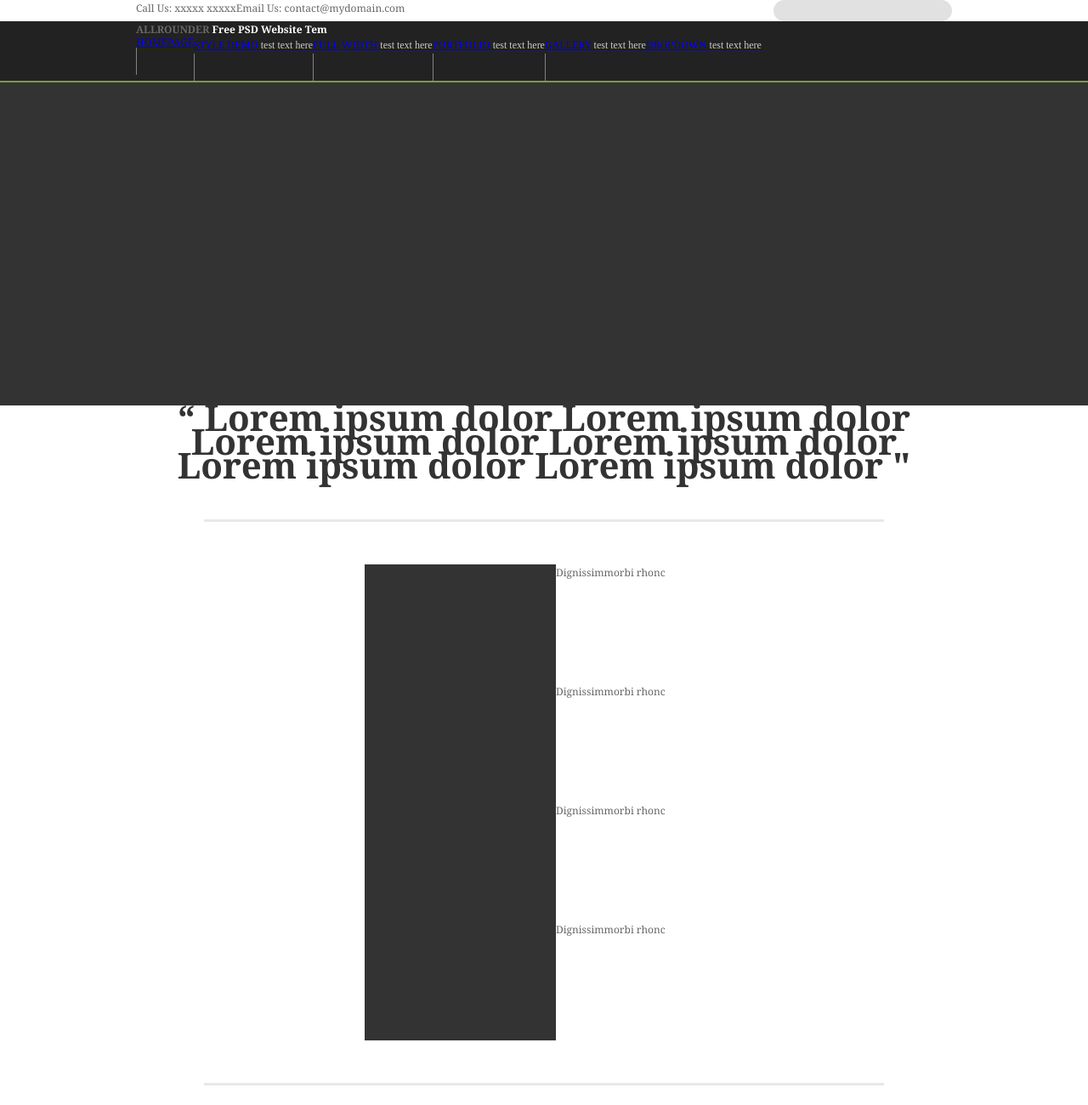
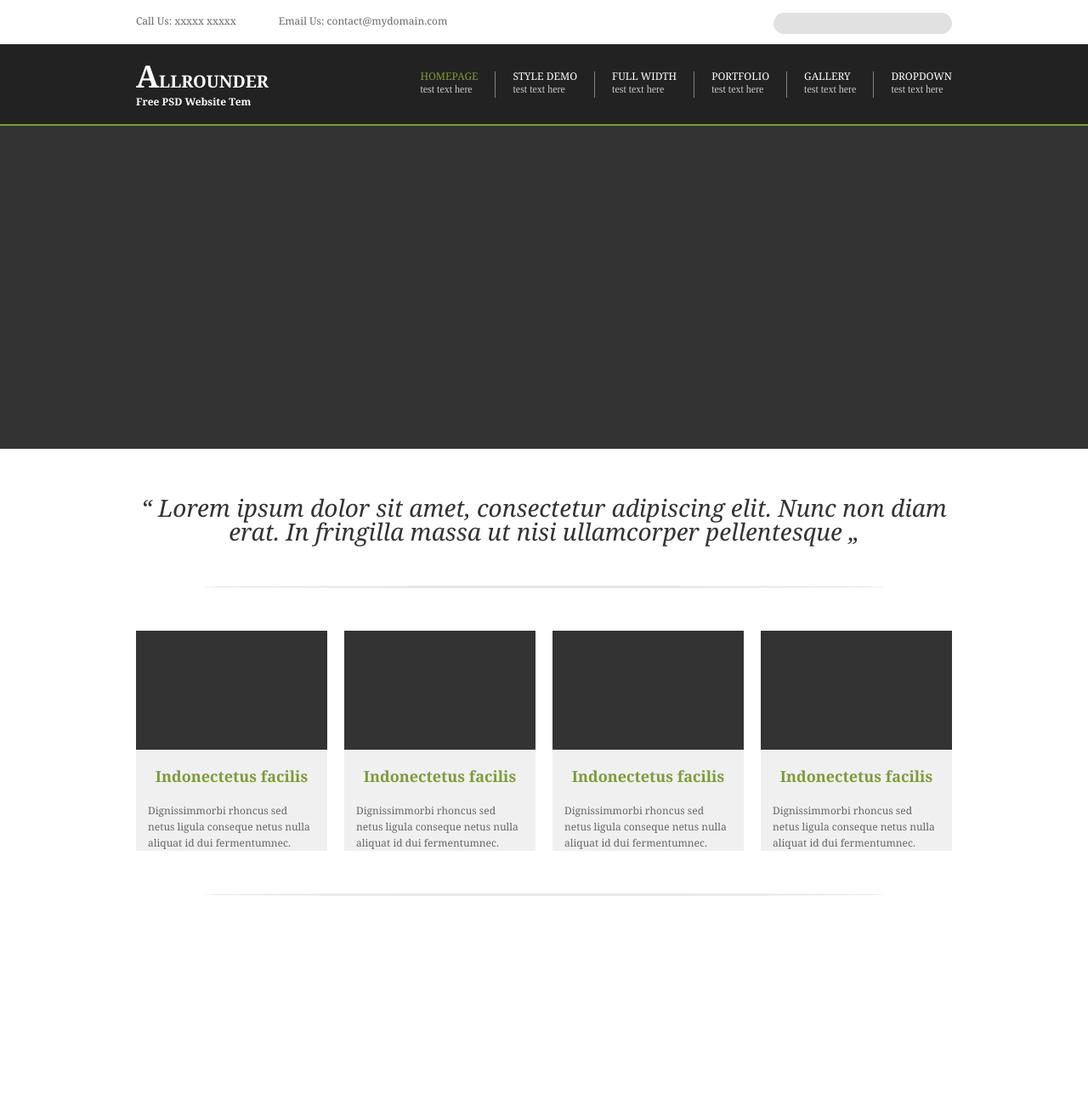
Before and after one commit to charkris/bog-first-exam, a plain HTML site: page index.html in a window 1280 px wide. Shown: the whole page at 85% size. After the commit the page ends 1104 px from the top, so only its background shows below. Drawn offline with Linux system fonts and the light colour scheme.

Commit message:
changed some style

```diff
--- a/index.html
+++ b/index.html
@@ -21,33 +21,42 @@
             </div>
             <div class="main-header">
                 <div class="container">
-                    <h1 class="main-heading">ALLROUNDER <span class="heading-sub-text">Free PSD Website Tem</span></h1>
-                    <div class="navigation-buttons">
+                    <div class="heading-and-nav">
+                        <div class="main-heading-txt">
+                            <h1 class="main-heading"><span class="main-heading-cap">A</span>LLROUNDER
+                                <div class="heading-sub-text">Free PSD Website Tem</span>
+                            </h1>
+
+                        </div>
+
+                        <nav class="navigation-buttons">
                             <ul class="nav-buttons">
                                 <li class="nav-btn">
-                                <a href="#">HOMEPAGE</a>
-                                <div class="btn-right-line"></div>
+                                    <a href="#" id="homepage">HOMEPAGE</a>
+                                    <div class="nav-btn-sub-txt">test text here</div>
                                 </li>
                                 <li class="nav-btn">
-                                <a href="#">STYLE DEMO <span class="nav-btn-sub-txt">test text here</span></a>
-                                <div class="btn-right-line"></div>
+                                    <a href="#">STYLE DEMO</a>
+                                    <div class="nav-btn-sub-txt">test text here</div>
                                 </li>
                                 <li class="nav-btn">
-                                <a href="#">FULL WIDTH <span class="nav-btn-sub-txt">test text here</span></a>
-                                <div class="btn-right-line"></div>
+                                    <a href="#">FULL WIDTH</a>
+                                    <div class="nav-btn-sub-txt">test text here</div>
                                 </li>
                                 <li class="nav-btn">
-                                <a href="#">PORTFOLIO <span class="nav-btn-sub-txt">test text here</span></a>
-                                <div class="btn-right-line"></div>
+                                    <a href="#">PORTFOLIO</a>
+                                    <div class="nav-btn-sub-txt">test text here</div>
                                 </li>
                                 <li class="nav-btn">
-                                <a href="#">GALLERY <span class="nav-btn-sub-txt">test text here</span></a>
-                                <div class="btn-right-line"></div>
+                                    <a href="#">GALLERY</a>
+                                    <div class="nav-btn-sub-txt">test text here</div>
                                 </li>
                                 <li class="nav-btn">
-                                <a href="#">DROPDOWN <span class="nav-btn-sub-txt">test text here</span></a>
+                                    <a href="#">DROPDOWN</a>
+                                    <div class="nav-btn-sub-txt">test text here</div>
                                 </li>
                             </ul>
+                        </nav>
                     </div>
                 </div>
             </div>
@@ -55,7 +64,6 @@
         </header>
 
         <main>
-
             <section class="slider-section">
                 <div class="container">
 
@@ -66,7 +74,9 @@
                 <div class="container">
                     <div class="shout-and-splitter">
                         <div class="shout">
-                            <h2>“ Lorem ipsum dolor Lorem ipsum dolor Lorem ipsum dolor Lorem ipsum dolor Lorem ipsum dolor Lorem ipsum dolor " </h2>
+                            <h2 class="shout-heading"><i>“ Lorem ipsum dolor sit amet, consectetur adipiscing elit. Nunc non diam
+                                erat. In fringilla massa ut nisi ullamcorper pellentesque „</i>
+                            </h2>
                         </div>
                         <div class="splitter"></div>
                     </div>
@@ -75,23 +85,45 @@
 
             <section class="latest-work">
                 <div class="container">
-                    <div class="works-and-splitter">
+                    <div class="works-wrapper">
                         <div class="works">
                             <div class="works-img"></div>
-                            <div class="work-txt">Dignissimmorbi rhonc</div>
+                            <article class="work-article">
+                                <h3 class="work-heading">Indonectetus facilis</h3>
+                                <div class="work-txt">Dignissimmorbi rhoncus sed netus ligula conseque
+                                    netus nulla aliquat id dui fermentumnec.
+                                </div>
+                            </article>
                         </div>
                         <div class="works">
                             <div class="works-img"></div>
-                            <div class="work-txt">Dignissimmorbi rhonc</div>
+                            <article class="work-article">
+                                <h3 class="work-heading">Indonectetus facilis</h3>
+                                <div class="work-txt">Dignissimmorbi rhoncus sed netus ligula conseque
+                                    netus nulla aliquat id dui fermentumnec.
+                                </div>
+                            </article>
                         </div>
                         <div class="works">
                             <div class="works-img"></div>
-                            <div class="work-txt">Dignissimmorbi rhonc</div>
+                            <article class="work-article">
+                                <h3 class="work-heading">Indonectetus facilis</h3>
+                                <div class="work-txt">Dignissimmorbi rhoncus sed netus ligula conseque
+                                    netus nulla aliquat id dui fermentumnec.
+                                </div>
+                            </article>
                         </div>
                         <div class="works">
                             <div class="works-img"></div>
-                            <div class="work-txt">Dignissimmorbi rhonc</div>
+                            <article class="work-article">
+                                <h3 class="work-heading">Indonectetus facilis</h3>
+                                <div class="work-txt">Dignissimmorbi rhoncus sed netus ligula conseque
+                                    netus nulla aliquat id dui fermentumnec.
                                 </div>
+                            </article>
+                        </div>
+                    </div>
+                    <div class="lower-splitter">
                         <div class="splitter"></div>
                     </div>
                 </div>
@@ -103,7 +135,6 @@
                     <div class="services"></div>
                 </div>
             </section>
-
         </main>
 
         <footer>
--- a/styles.css
+++ b/styles.css
@@ -11,15 +11,21 @@
 
 :root {
     --shout-margin: 50px 0;
+    --font-px: 12px;
+    --main-font: "Georgia";
 }
 
 /** HEADER **/
 
 .top-header-text {
-    font-size: 12px;
+    font-size: var(--font-px);
     line-height: 19px;
     color: #696969;
     font-family: "Georgia";
+}
+
+.header-contact {
+    margin-right: 50px
 }
 
 .header-search {
@@ -28,11 +34,13 @@
     border-radius: 13px;
     background-color: #e1e1e1;
     border: none;
+    outline: none;
 }
 
 .top-header-wrapper {
     display: flex;
     justify-content: space-between;
+    padding: 15px 0 12px 0;
 }
 
 .top-header-text {
@@ -45,17 +53,28 @@
 }
 
 .main-heading {
-    font-size: 12px;
-    line-height: 19px;
-    color: #696969;
-    font-family: "Georgia";
+    font-size: 20px;
+    line-height: 36px;
+    color: #ffffff;
+    font-family: var(--main-font);
+    margin: 20px 0;
+}
+
+.main-heading-cap {
+    font-size: 36px;
 }
 
 .heading-sub-text{
-    font-size: 12px;
+    font-size: var(--font-px);
     line-height: 12px;
     color: #ffffff;
-    font-family: "Georgia"
+    font-family: var(--main-font);
+}
+
+.heading-and-nav {
+    display: flex;
+    align-items: center;
+    justify-content: space-between;
 }
 
 .nav-buttons {
@@ -64,14 +83,28 @@
 }
 
 .nav-btn {
-    font-size: 12px;
+    display: flex;
+    flex-direction: column;
+    align-items: flex-start;
+    border-right: 1px solid #828282;
+    padding: 0 20px;
+}
+
+.nav-btn:last-child {
+    border: none;
+    padding-right: 0;
+}
+
+.nav-btn>a {
+    text-decoration: none;
+    font-size: var(--font-px);
     line-height: 12px;
-    color: #7c9c37;
-    font-family: "Georgia";
+    color: #ffffff;
+    font-family: var(--main-font);
 }
 
 .nav-btn-sub-txt {
-    font-size: 12px;
+    font-size: var(--font-px);
     line-height: 19px;
     color: #cccccc;
     font-family: "Ari";
@@ -81,6 +114,10 @@
     width: 1px;
     height: 32px;
     background-color: #828282;
+}
+
+#homepage {
+    color: #7c9c37;
 }
 
 /** SLIDER **/
@@ -96,12 +133,16 @@
     align-items: center;
 }
 
-.shout {
+/** SHOUT SECTION **/
+
+.shout-heading {
     font-size: 28px;
     line-height: 28px;
     color: #333333;
-    font-family: "Georgia";
+    font-family: var(--main-font);
     text-align: center;
+    font-weight: normal;
+    margin-top: 55px;
 }
 
 .splitter {
@@ -109,19 +150,19 @@
     height: 3px;
     background-color: #e8e8e8;
     margin: var(--shout-margin);
-
+    border-radius: 100%;
 }
 
 /** WORKS **/
 
-.works-and-splitter {
+.works-wrapper {
     display: flex;
-    flex-direction: column;
-    align-items: center;
+    justify-content: space-between;
 }
 
 .works {
     display: flex;
+    flex-direction: column;
 
 }
 
@@ -131,11 +172,40 @@
     background-color: #333333;
 }
 
+.work-article {
+    display: flex;
+    flex-direction: column;
+    align-items: center;
+    background-color: #f0f0f0;
+}
+
+.work-heading {
+    font-size: 18px;
+    line-height: 22px;
+    color: #7c9c37;
+    font-family: var(--main-font);
+    padding: 20px 0;
+}
+
 .work-txt {
-    width: 197px;
-    height: 56px;
-    font-size: 12px;
+    font-size: var(--font-px);
     line-height: 19px;
     color: #666666;
-    font-family: "Georgia";
+    font-family: var(--main-font);
+    width: 197px;
 }
+
+.lower-splitter {
+    display: flex;
+    justify-content: center;
+}
+
+
+/** MEDIA QUERY **/
+
+@media screen and (max-width=960px) {
+    .container {
+        width: 90%;
+    }
+
+}
```
Lines whose indentation alone changed are shown as unchanged.
